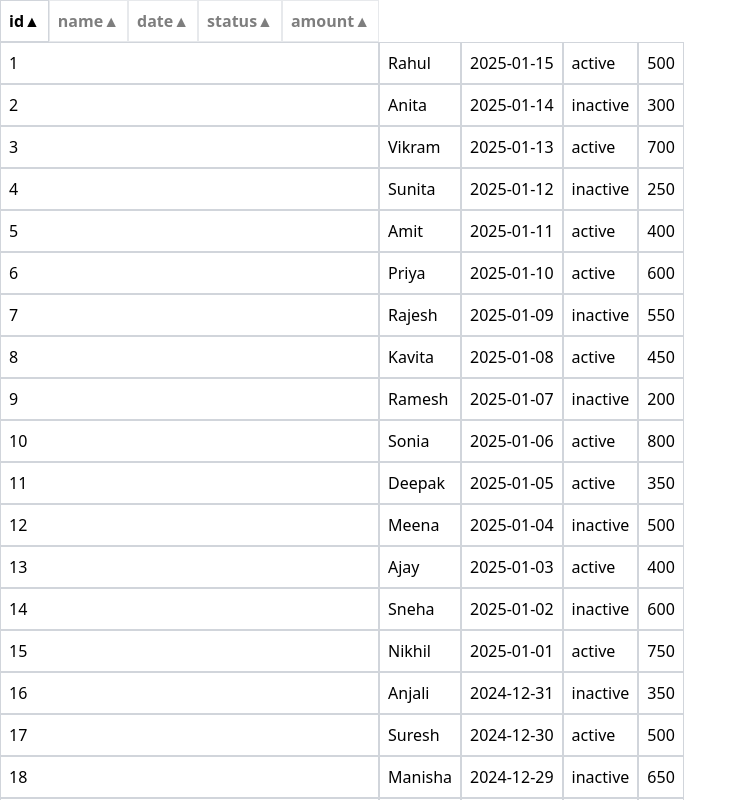
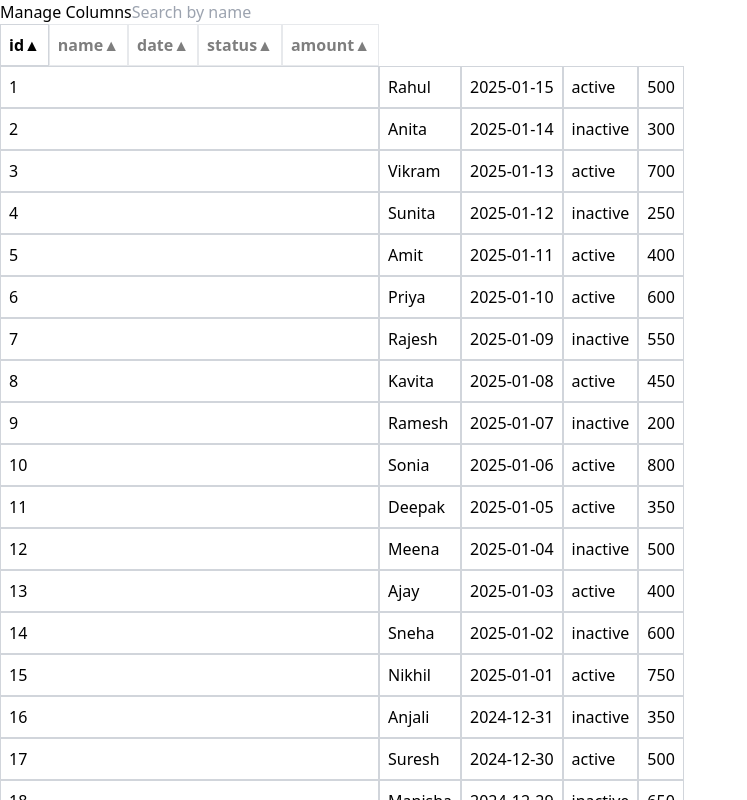
Before and after one commit to rohitbrk/look-it-up, a React (Vite) app: page / in a window 1280 px wide. Shown: the top 800 px of the page, without its empty margins (0-747 px from the left). Built offline with nearby package versions, Linux system fonts and the light colour scheme.

Commit message:
add filter by text feature

```diff
--- a/src/App.jsx
+++ b/src/App.jsx
@@ -2,6 +2,8 @@ import { useState } from "react";
 import TableData from "./components/TableData";
 import TableHeader from "./components/TableHeader";
 import jsonData from "./data/data.json";
+import SearchComp from "./components/SearchComp";
+import ManageColumns from "./components/ManageColumns";
 
 function sortOrder(key, order = "asc") {
   return function (a, b) {
@@ -23,29 +25,70 @@ function sortOrder(key, order = "asc") {
 
 function App() {
   const [columns, setColumns] = useState([
-    "id",
-    "name",
-    "date",
-    "status",
-    "amount",
+    { name: "id", checked: true },
+    { name: "name", checked: true },
+    { name: "date", checked: true },
+    { name: "status", checked: true },
+    { name: "amount", checked: true },
   ]);
-  const [data, setData] = useState(jsonData.sort(sortOrder("id", "asc")));
+  const [searchStr, setSearchStr] = useState("");
   const [sorting, setSorting] = useState({ column: "id", order: "asc" });
+  const [showManageColumns, setShowManageColumns] = useState(false);
+  const [filteredData, setFilteredData] = useState(
+    jsonData.sort(sortOrder("id", "asc"))
+  );
+
+  const handleSearchStr = (e) => {
+    const name = e.target.value;
+    console.log(e.target.value);
+    if (e.target.value === "")
+      setFilteredData((prev) => jsonData.sort(sortOrder("id", "asc")));
+    else {
+      const filteredItems = filteredData.filter((item) =>
+        item.name.toUpperCase().includes(name.toUpperCase())
+      );
+      setFilteredData((prev) => filteredItems);
+    }
+  };
+
+  const toggleChecked = (name) => {
+    let updatedColumns = [...columns];
+    updatedColumns = updatedColumns.map((item) => {
+      if (item.name === name) return { ...item, checked: !item.checked };
+      else return item;
+    });
+    setColumns(updatedColumns);
+  };
 
   const handleSort = (column, order) => {
-    setData((prev) => [...data].sort(sortOrder(column, order)));
+    setFilteredData((prev) => [...filteredData].sort(sortOrder(column, order)));
     setSorting((prev) => ({ ...sorting, column, order }));
   };
 
   return (
     <>
       <div>
+        {showManageColumns ? (
+          <ManageColumns columns={columns} toggleChecked={toggleChecked} />
+        ) : (
+          <div></div>
+        )}
+        {
+          <button onClick={() => setShowManageColumns((prev) => !prev)}>
+            {showManageColumns ? "Close" : "Manage Columns"}
+          </button>
+        }
+        <SearchComp
+          searchStr={searchStr}
+          setSearchStr={setSearchStr}
+          handleSearchStr={handleSearchStr}
+        />
         <TableHeader
           columns={columns}
           handleSort={handleSort}
           sorting={sorting}
         />
-        <TableData columns={columns} data={data} />
+        <TableData columns={columns} data={filteredData} />
       </div>
     </>
   );
--- /dev/null
+++ b/src/components/ManageColumns.jsx
@@ -0,0 +1,35 @@
+const Checkbox = ({ name, checked, toggleChecked }) => {
+  return (
+    <div>
+      <span>{name}</span>
+      <input
+        value={name}
+        type="checkbox"
+        checked={checked}
+        onChange={(e) => {
+          toggleChecked(name);
+        }}
+      />
+    </div>
+  );
+};
+
+const ManageColumns = ({ columns, toggleChecked }) => {
+  return (
+    <div>
+      {columns.map((column) => {
+        return (
+          <div key={column.name}>
+            <Checkbox
+              name={column.name}
+              checked={column.checked}
+              toggleChecked={toggleChecked}
+            />
+          </div>
+        );
+      })}
+    </div>
+  );
+};
+
+export default ManageColumns;
--- /dev/null
+++ b/src/components/SearchComp.jsx
@@ -0,0 +1,14 @@
+const SearchComp = ({ searchStr, setSearchStr, handleSearchStr }) => {
+  return (
+    <input
+      placeholder="Search by name"
+      value={searchStr}
+      onChange={(e) => {
+        setSearchStr((prev) => e.target.value);
+        handleSearchStr(e);
+      }}
+    />
+  );
+};
+
+export default SearchComp;
--- a/src/components/TableData.jsx
+++ b/src/components/TableData.jsx
@@ -3,11 +3,16 @@ const TableData = ({ columns, data }) => {
     <tbody>
       {data.map((item) => (
         <tr key={item.id}>
-          {columns.map((column) => (
-            <td className="border border-gray-300 text-left p-2" key={column}>
-              {item[column]}
-            </td>
-          ))}
+          {columns
+            .filter((column) => column.checked)
+            .map((column) => (
+              <td
+                className="border border-gray-300 text-left p-2"
+                key={column.name}
+              >
+                {item[column.name]}
+              </td>
+            ))}
         </tr>
       ))}
     </tbody>
--- a/src/components/TableHeader.jsx
+++ b/src/components/TableHeader.jsx
@@ -4,9 +4,9 @@ const TableHeader = ({ columns, handleSort, sorting }) => {
   return (
     <thead>
       <tr className="flex">
-        {columns.map((column) => (
+        {columns.filter((column) => column.checked).map((column) => (
           <HeaderCell
-            column={column}
+            column={column.name}
             sorting={sorting}
             handleSort={handleSort}
           />
```
